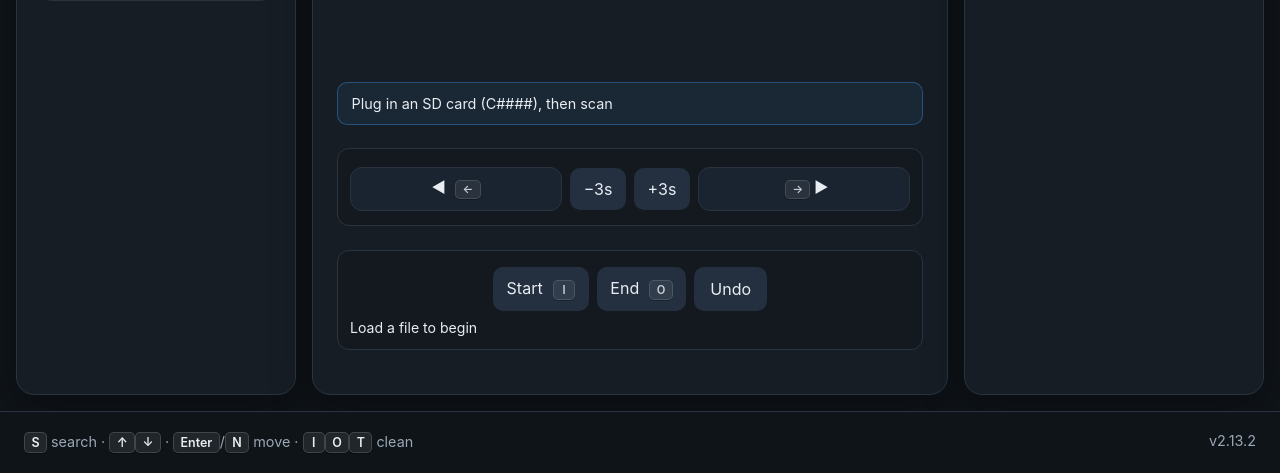
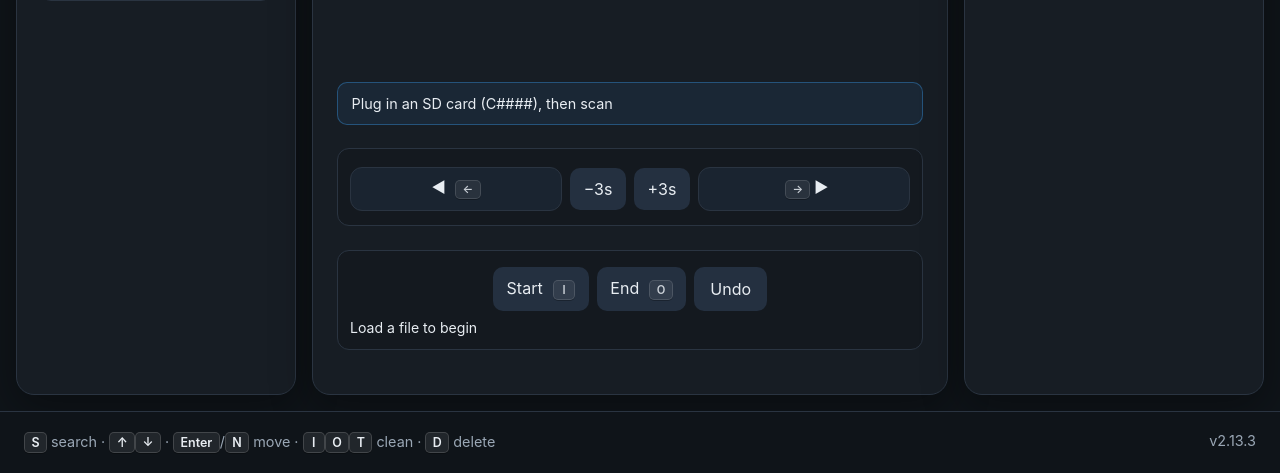
Before and after one commit to Faseh-alam/gopro-footage-cleaner, a Flask app: page /review in a window 1280 px wide. Shown: the part 811-1284 px from the top of the page. Run offline with Flask 3, Linux system fonts and the light colour scheme; data that the repository does not hold is empty.

Commit message:
bug fix function additions

```diff
--- a/gopro_cleaner/app.py
+++ b/gopro_cleaner/app.py
@@ -18,7 +18,7 @@ from .core.volumes import list_volume_roots
 
 APP_ROOT = Path(__file__).resolve().parent
 PROJECT_ROOT = APP_ROOT.parent
-APP_VERSION = "2.13.2"
+APP_VERSION = "2.13.3"
 
 
 def create_app() -> Flask:
--- a/gopro_cleaner/static/eager.js
+++ b/gopro_cleaner/static/eager.js
@@ -1897,7 +1897,7 @@ document.addEventListener("keydown", (event) => {
       event.preventDefault();
       finishCleaningFile();
     }
-    if (event.key === "Delete") {
+    if (key === "d" || event.key === "Delete") {
       event.preventDefault();
       deleteCurrentFile();
     }
--- a/gopro_cleaner/templates/eager.html
+++ b/gopro_cleaner/templates/eager.html
@@ -136,7 +136,7 @@
             </p>
             <div class="action-stack">
               <button id="trim-btn" type="button" class="secondary">Trim <kbd>T</kbd></button>
-              <button id="delete-file-btn" type="button" class="secondary">Delete whole file</button>
+              <button id="delete-file-btn" type="button" class="secondary" title="Shortcut: D">Delete whole file <kbd>D</kbd></button>
               <button id="next-clean-btn" type="button" class="primary">Next file <kbd>N</kbd></button>
             </div>
           </div>
@@ -177,7 +177,7 @@
       </main>
 
       <footer class="footer">
-        <span id="footer-hints"><kbd>S</kbd> search · <kbd>↑</kbd><kbd>↓</kbd> · <kbd>Enter</kbd>/<kbd>N</kbd> move · <kbd>I</kbd><kbd>O</kbd><kbd>T</kbd> clean</span>
+        <span id="footer-hints"><kbd>S</kbd> search · <kbd>↑</kbd><kbd>↓</kbd> · <kbd>Enter</kbd>/<kbd>N</kbd> move · <kbd>I</kbd><kbd>O</kbd><kbd>T</kbd> clean · <kbd>D</kbd> delete</span>
         <span id="app-version"></span>
       </footer>
     </div>
```
